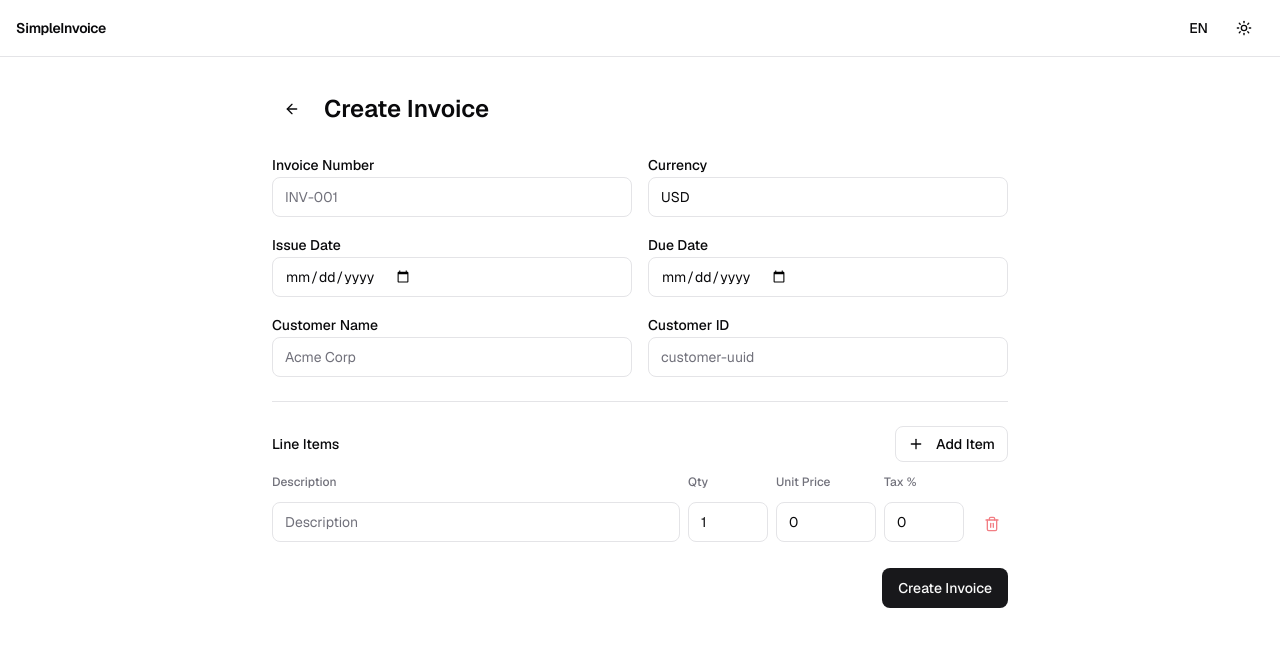
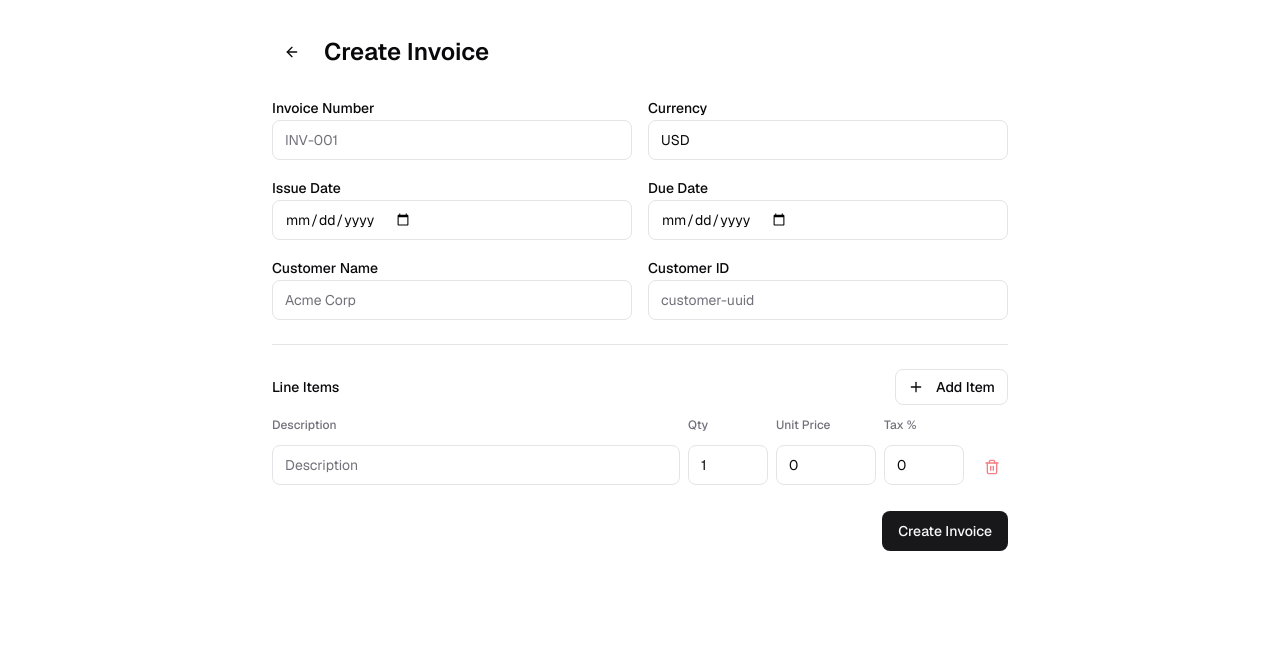
Before and after one commit to cinblockchain91/simpleinvoice, a Next.js app in the folder apps/web/: page /en/invoices/new in a window 1280 px wide. Shown: the top 646 px of the page. Built offline with nearby package versions, Linux system fonts and the light colour scheme.

Commit message:
feat(#110): remove header from all screens

```diff
--- a/apps/web/src/app/[locale]/layout.tsx
+++ b/apps/web/src/app/[locale]/layout.tsx
@@ -5,7 +5,6 @@ import { QueryProvider } from "@/shared/ui";
 import { Toaster } from "@/shadcn/ui/sonner";
 import { routing } from "@/i18n/routing";
 import type { Locale } from "@/i18n/routing";
-import { Header } from "@/widgets/app-shell";
 
 export function generateStaticParams() {
   return routing.locales.map((locale) => ({ locale }));
@@ -30,8 +29,7 @@ export default async function LocaleLayout({ children, params }: Props) {
   return (
     <NextIntlClientProvider messages={messages}>
       <QueryProvider>
-        <Header />
-        <main className="flex flex-1 flex-col">{children}</main>
+        {children}
         <Toaster position="bottom-right" richColors />
       </QueryProvider>
     </NextIntlClientProvider>
```
